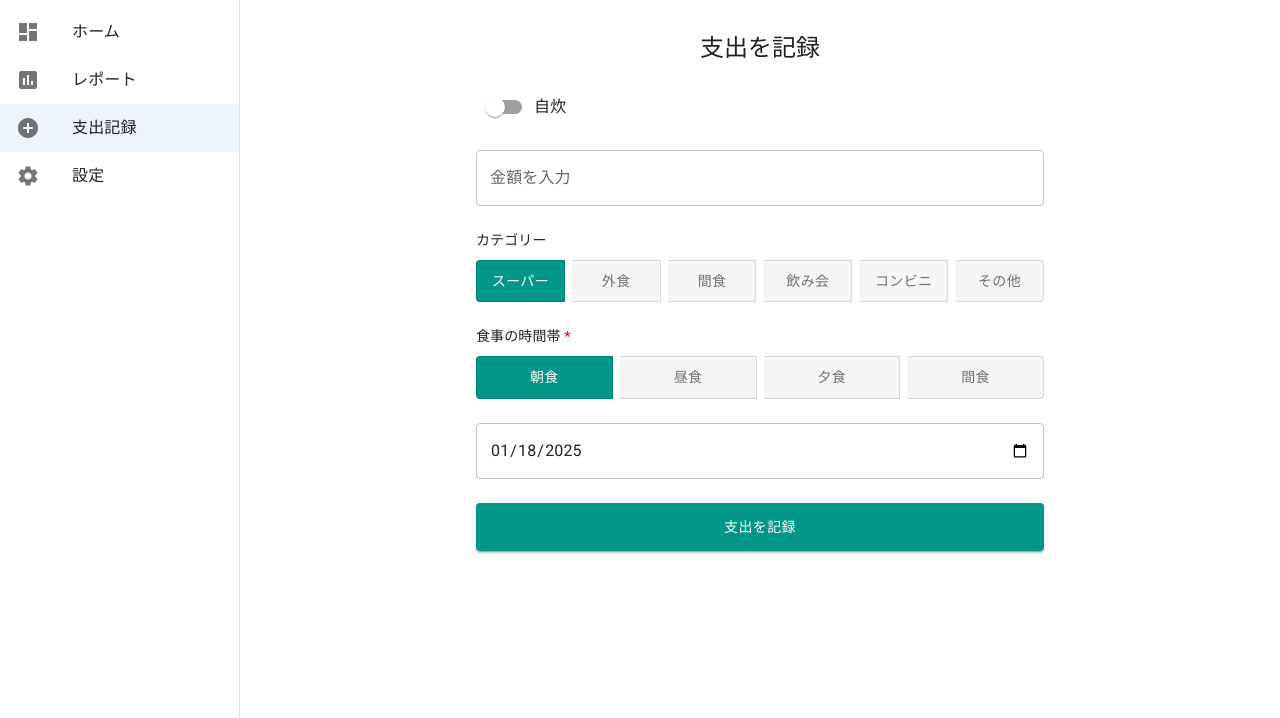
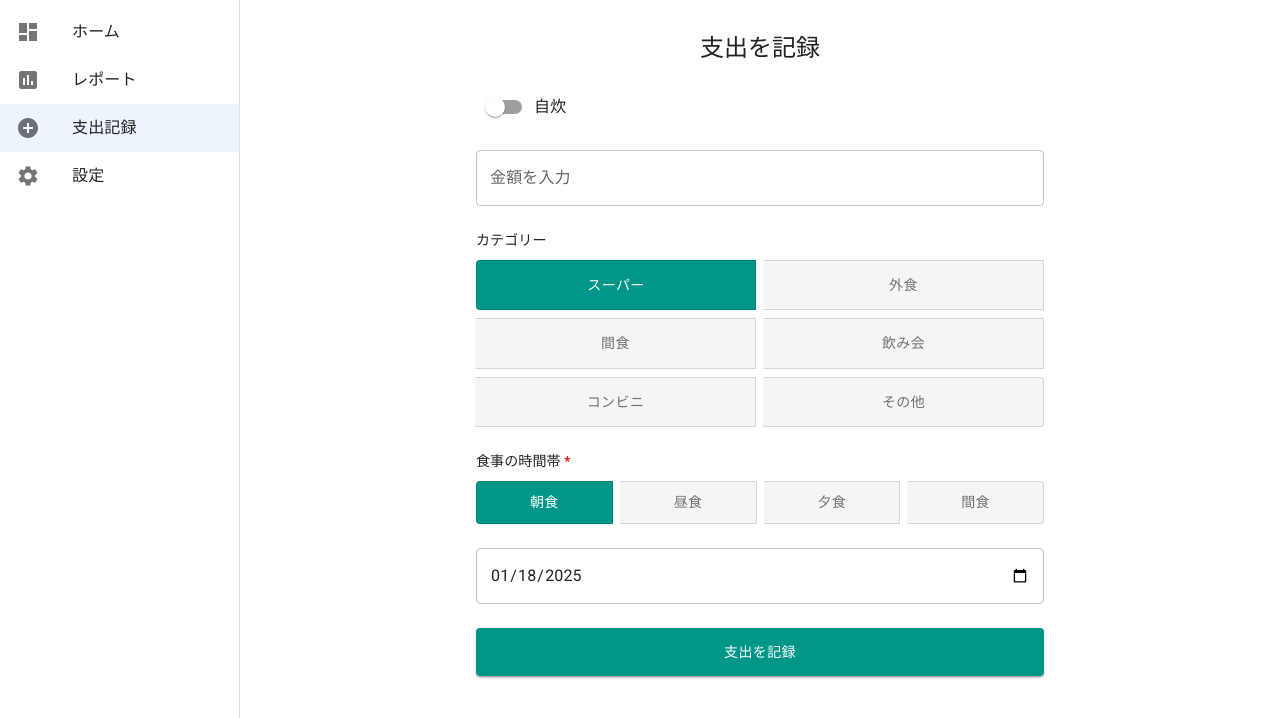
Before and after one commit to fujihira13/memoWeb, a React (Vite) app: page /expense in a window 1280 px wide. Shown: the top 718 px of the page. Built offline with nearby package versions, Linux system fonts and the light colour scheme.

Commit message:
送信ボタン修正

```diff
--- a/src/components/expense/ExpenseFormInputs.tsx
+++ b/src/components/expense/ExpenseFormInputs.tsx
@@ -7,6 +7,12 @@ import {
   styled,
 } from "@mui/material";
 import { ExpenseCategory } from "../../types";
+import ShoppingCartIcon from "@mui/icons-material/ShoppingCart";
+import RestaurantIcon from "@mui/icons-material/Restaurant";
+import IcecreamIcon from "@mui/icons-material/Icecream";
+import LocalBarIcon from "@mui/icons-material/LocalBar";
+import StorefrontIcon from "@mui/icons-material/Storefront";
+import MoreHorizIcon from "@mui/icons-material/MoreHoriz";
 
 // スタイル付きのトグルボタン
 const StyledToggleButton = styled(ToggleButton)(({ theme }) => ({
@@ -65,11 +71,22 @@ export const ExpenseFormInputs = ({
           value={category}
           exclusive
           onChange={(_, value) => onCategoryChange(value)}
-          fullWidth
-          sx={{ flexWrap: "wrap", gap: 1 }}
+          sx={{
+            display: "grid",
+            gridTemplateColumns: "repeat(2, 1fr)", // 2列グリッド
+            gap: 1,
+            width: "100%",
+          }}
         >
           {categories.map((cat) => (
-            <StyledToggleButton key={cat.value} value={cat.value}>
+            <StyledToggleButton
+              key={cat.value}
+              value={cat.value}
+              sx={{
+                padding: "12px 8px",
+                minHeight: "48px",
+              }}
+            >
               {cat.label}
             </StyledToggleButton>
           ))}
```
